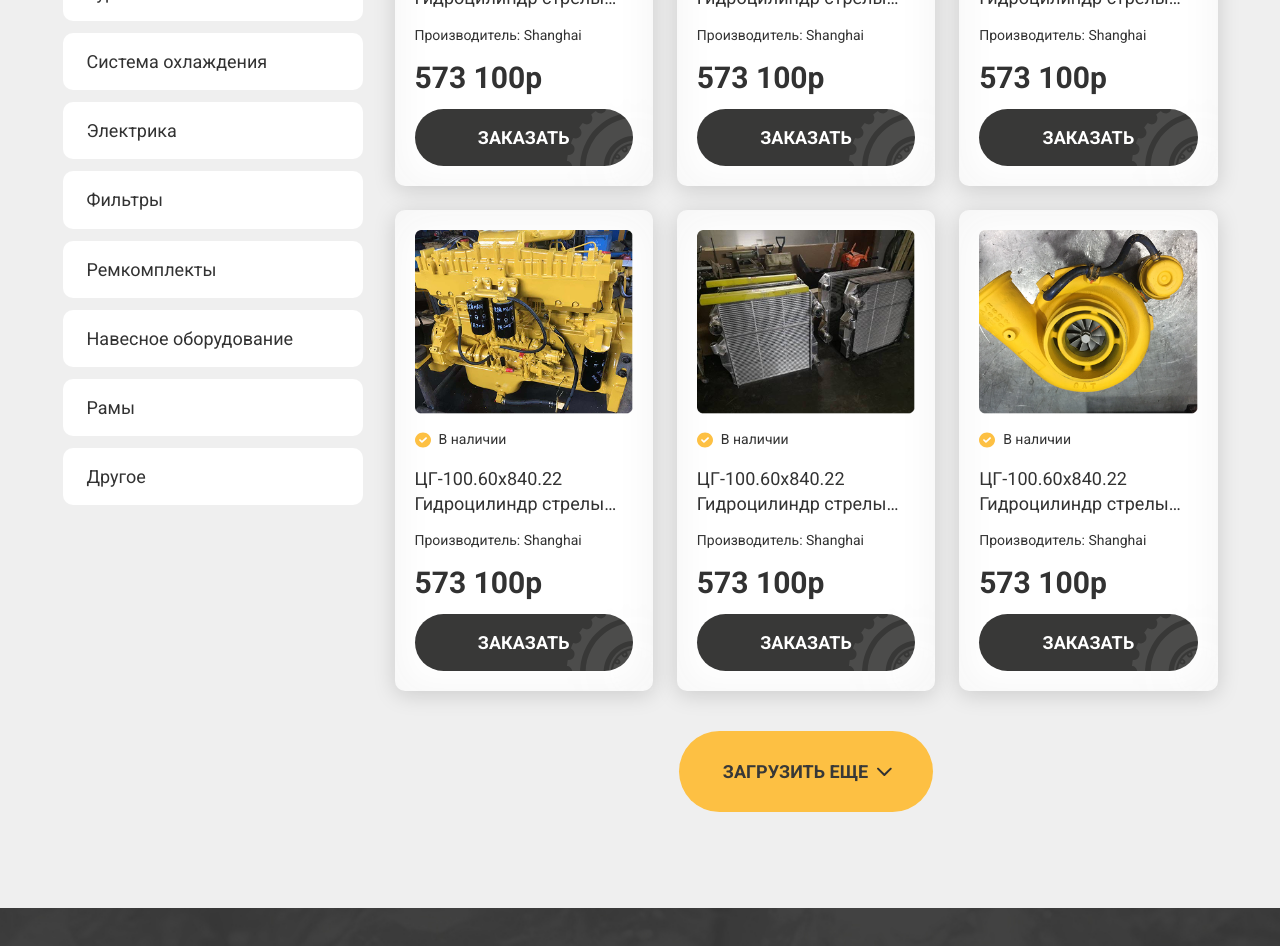
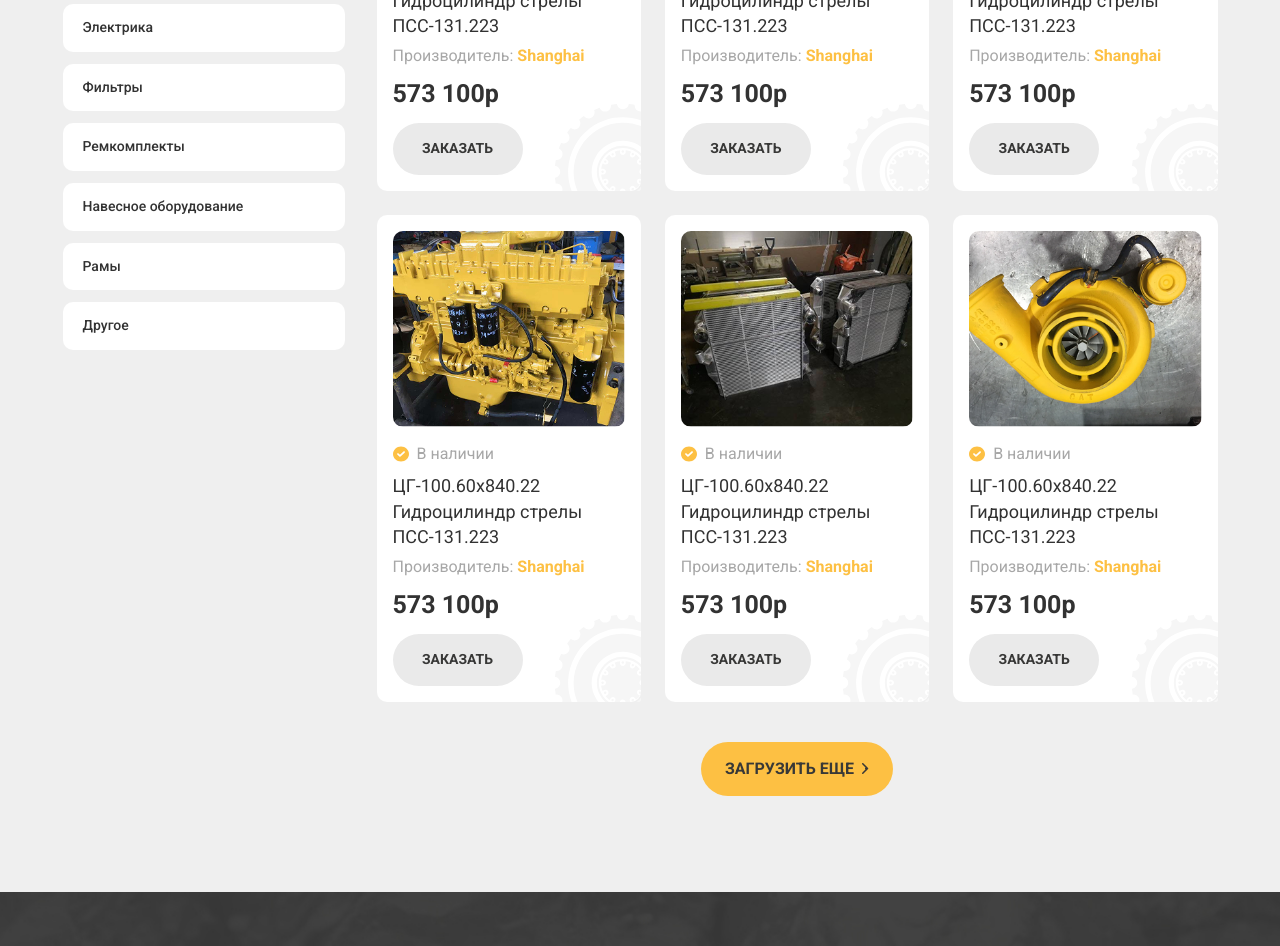
Before and after one commit to KotoFeelGood72/vue-sparta, a Vue app: page /shop in a window 1280 px wide. Shown: the part 640-1586 px from the top of the page. Built offline with nearby package versions, Linux system fonts and the light colour scheme.

Commit message:
стилизовал страницу каталога

```diff
--- a/src/components/cards/ProductCard.vue
+++ b/src/components/cards/ProductCard.vue
@@ -20,53 +20,53 @@ export interface ProductCardModel {
   price: string
 }
 
-const props = defineProps<ProductCardModel>();
+const { image, title, manufacturers, instock, price } = defineProps<ProductCardModel>();
 </script>
 
 <template>
-  <div class="product-card bg-white rounded-[10px] p-5 relative h-full flex flex-col shadow-custom-deep">
-    <CardDecoratorIcon class="absolute bottom-0 right-0 opacity-10"/>
+  <div class="product-card bg-white rounded-[10px] p-4 relative h-full flex flex-col">
+    <CardDecoratorIcon class="absolute bottom-0 right-0"/>
 
     <!-- Статус наличия -->
 
     <!-- Изображение -->
     <div class="mb-4 flex-shrink-0">
-      <img :src="image" :alt="title" class="w-full h-auto object-cover rounded-[5px]">
+      <img :src="image" :alt="title" class="w-full h-auto object-cover rounded-[10px]">
     </div>
-    <div class="flex items-center gap-2 mb-4">
+    <div class="flex items-center gap-2 mb-2">
       <div class="flex items-center justify-center">
         <CheckFillIcon class="w-4 h-4"/>
       </div>
-      <span class="text-14 font-normal text-gray">{{ instock }}</span>
+      <span class="text-16 font-normal text-lightGrayText">{{ instock }}</span>
     </div>
 
     <!-- Название -->
-    <h3 class="text-18 font-normal text-gray mb-3 flex-1 line-clamp-2">{{ title }}</h3>
+    <h3 class="text-18 font-normal text-gray mb-1.5 flex-1 line-clamp-3">{{ title }}</h3>
 
     <!-- Производитель -->
-    <div class="mb-4">
-      <span class="text-14 font-normal text-gray">Производитель: </span>
+    <div class="mb-2">
+      <span class="text-16 font-normal text-lightGrayText">Производитель: </span>
       <RouterLink
         v-for="(manufacturer, index) in manufacturers"
         :key="manufacturer.id"
         :to="`/manufacturer/${manufacturer.slug}`"
-        class="text-14 font-normal text-gray hover:text-yellow transition-colors"
+        class="text-16 font-semibold text-yellow hover:text-gray transition-colors"
       >
         {{ manufacturer.name }}<span v-if="index < manufacturers.length - 1">, </span>
       </RouterLink>
     </div>
 
     <!-- Цена -->
-    <div class="mb-4">
-      <p class="text-30 font-bold text-gray">{{ price }}</p>
+    <div class="mb-3">
+      <p class="text-25 font-bold text-gray">{{ price }}</p>
     </div>
 
     <!-- Кнопка заказа -->
     <ButtonComponent
       text="Заказать"
       size="small"
-      variant="secondary"
-      class="w-full uppercase text-18 font-semibold"
+      variant="light"
+      class="uppercase text-14 font-semibold max-w-[130px]"
     />
   </div>
 </template>
--- a/src/components/shared/CategorySidebar.vue
+++ b/src/components/shared/CategorySidebar.vue
@@ -10,20 +10,18 @@ export interface Category {
 
 defineProps<{
   categories: Category[];
-  title?: string;
 }>();
 </script>
 
 <template>
   <div class="category-sidebar">
-    <h3 v-if="title" class="text-20 font-semibold text-gray mb-6">{{ title }}</h3>
     <ul class="space-y-3">
       <li v-for="category in categories" :key="category.id">
         <RouterLink
           :to="`/shop/${category.slug}`"
           :class="[
-            'category-item block px-6 py-4 rounded-[10px] text-18 font-normal text-gray transition-colors',
-            category.isActive ? 'bg-yellow' : 'bg-white hover:bg-gray-50'
+            'category-item block px-5 py-3.5 rounded-[10px] text-14 text-gray transition-colors font-medium bg-white',
+            category.isActive ? 'border-yellow border' : 'hover:text-yellow'
           ]"
         >
           {{ category.title }}
@@ -35,6 +33,6 @@ defineProps<{
 
 <style scoped>
 .category-sidebar {
-  min-width: 300px;
+  min-width: 282px;
 }
 </style>
--- a/src/components/ui/ButtonComponent.vue
+++ b/src/components/ui/ButtonComponent.vue
@@ -5,15 +5,25 @@ import { computed, type Component } from 'vue';
 export interface ButtonComponentModel {
   text: string
   size: 'small' | 'medium' | 'large'
-  variant: 'primary' | 'secondary'
+  variant: 'primary' | 'secondary' | 'light'
   loading?: boolean
   icon?: Component
+  customClass?: string
 }
 
-const { text, size, variant, loading, icon } = defineProps<ButtonComponentModel>();
+const { text, size, variant, loading, icon, customClass } = defineProps<ButtonComponentModel>();
 
 const themeClass = computed(() => {
-  return variant === 'primary' ? 'bg-yellow text-dark' : 'bg-dark text-white';
+  switch (variant) {
+    case 'primary':
+      return 'bg-yellow text-dark';
+    case 'secondary':
+      return 'bg-dark text-white';
+    case 'light':
+      return 'bg-[#EAEAEA] text-dark';
+    default:
+      return 'bg-yellow text-dark';
+  }
 });
 
 const sizeClass = computed(() => {
@@ -32,11 +42,11 @@ const sizeClass = computed(() => {
 </script>
 
 <template>
-  <div :class="[themeClass, sizeClass, 'flex items-center justify-center rounded-full']">
+  <div :class="[themeClass, sizeClass, 'flex items-center justify-center rounded-full gap-2', customClass]">
     <div class="loading" v-if="loading">
       <LoadingIcon/>
     </div>
     <span>{{ text }}</span>
-    <component :is="icon" />
+    <component :is="icon" class="flex items-center justify-center"/>
   </div>
 </template>
--- a/src/pages/shop-page/ShopPage.vue
+++ b/src/pages/shop-page/ShopPage.vue
@@ -2,7 +2,8 @@
 import { ref } from 'vue';
 import ProductCard, { type ProductCardModel } from '@/components/cards/ProductCard.vue';
 import CategorySidebar, { type Category } from '@/components/shared/CategorySidebar.vue';
-import ChevronIcon from '@/components/icons/ChevronIcon.vue';
+import ChevronButtonIcon from '@/components/icons/ChevronButtonIcon.vue';
+import ButtonComponent from '@/components/ui/ButtonComponent.vue';
 
 const categories: Category[] = [
   { id: '1', title: 'Запчасти по ДВС', slug: 'dvs', isActive: true },
@@ -87,7 +88,7 @@ const loadMore = () => {
       <div class="flex gap-8 pt-10">
         <!-- Боковая панель с категориями -->
         <aside class="flex-shrink-0">
-          <CategorySidebar :categories="categories" title="Запчасти ДВС" />
+          <CategorySidebar :categories="categories" />
         </aside>
 
         <!-- Основной контент -->
@@ -108,16 +109,17 @@ const loadMore = () => {
             />
           </div>
 
-          <!-- Кнопка "Загрузить еще" -->
-          <div class="flex justify-center">
-            <button
+          <div class="flex items-center justify-center">
+            <ButtonComponent
+              text="Загрузить еще"
+              size="small"
+              variant="primary"
+              class="uppercase text-16 font-semibold"
+              :icon="ChevronButtonIcon"
               @click="loadMore"
-              class="bg-yellow text-dark py-7 px-11 rounded-full flex items-center gap-3 text-18 font-semibold uppercase hover:opacity-90 transition-opacity"
-            >
-              <span>Загрузить еще</span>
-              <ChevronIcon class="rotate-[-90deg]"/>
-            </button>
+            />
           </div>
+
         </main>
       </div>
     </div>
--- a/tailwind.config.cjs
+++ b/tailwind.config.cjs
@@ -32,6 +32,7 @@ module.exports = {
         dark: '#383837',
         gray: '#323232',
         lightGray: '#EAEAEA',
+        lightGrayText: '#A7A7A7',
 
       },
       fontSize: {
```
Also changed, not shown: src/components/ui/StarRating.vue (line endings or trailing spaces).
